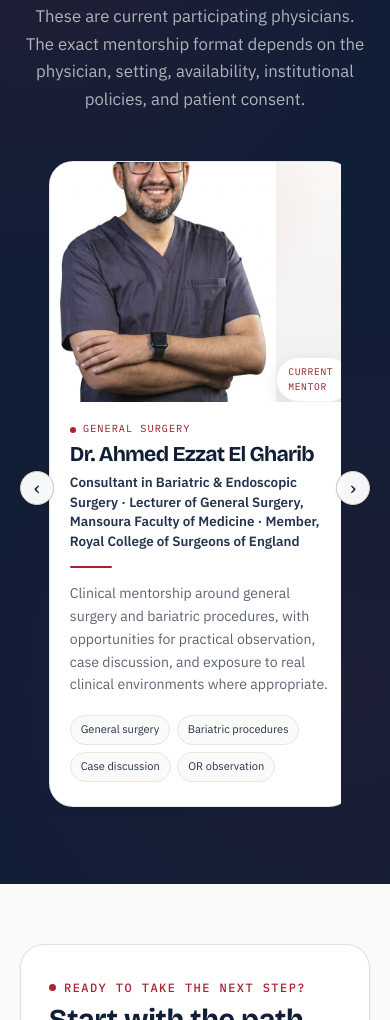
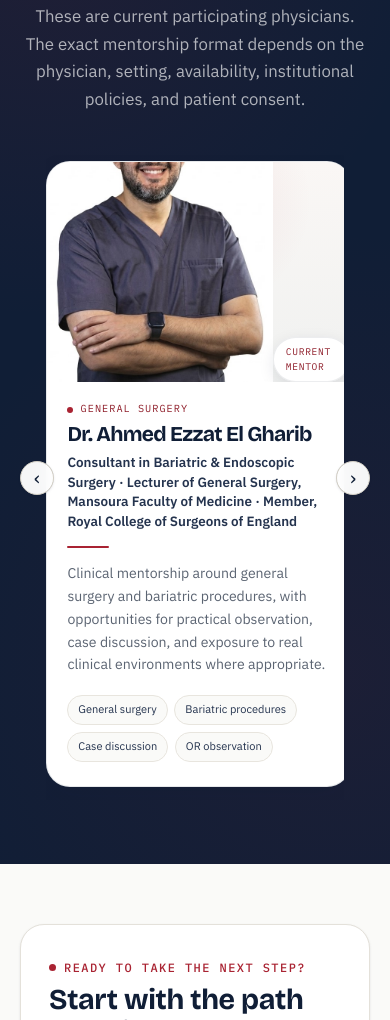
Before and after one commit to mustvfva17-cell/mentoro, a plain HTML site: page how-it-works.html in a window 390 px wide. Shown: the part 3448-4468 px from the top of the page. Drawn offline with nearby package versions, Linux system fonts and the light colour scheme; files whose address does not match are found by name.

Commit message:
Fix mentor directory carousel card and image sizing

```diff
--- a/styles.css
+++ b/styles.css
@@ -869,3 +869,60 @@
     min-height: 240px;
   }
 }
+
+
+/* Dedicated mentor directory carousel sizing */
+.how-profiles .mentor-carousel-shell {
+  width: 100%;
+  max-width: 100%;
+  box-sizing: border-box;
+  padding-inline: 2.7rem;
+}
+.how-profiles .current-mentors-grid {
+  display: flex !important;
+  flex-wrap: nowrap !important;
+  align-items: stretch;
+  width: 100%;
+  min-width: 0;
+  box-sizing: border-box;
+}
+.how-profiles .current-mentors-grid > .mentor-card-live,
+.how-profiles .current-mentors-grid > .mentor-network-note {
+  flex: 0 0 clamp(270px, 31%, 360px) !important;
+  width: auto !important;
+  max-width: none !important;
+}
+.how-profiles .current-mentors-grid .mentor-card-photo-wrap {
+  flex: 0 0 270px;
+  height: 270px;
+  min-height: 270px;
+  max-height: 270px;
+  overflow: hidden;
+}
+.how-profiles .current-mentors-grid .mentor-card-photo-wrap img {
+  display: block;
+  width: 100%;
+  height: 100%;
+  object-fit: contain;
+  object-position: center bottom;
+}
+.how-profiles .current-mentors-grid .mentor-card-content {
+  flex: 1 1 auto;
+  min-width: 0;
+  overflow-wrap: anywhere;
+}
+@media (max-width: 700px) {
+  .how-profiles .mentor-carousel-shell {
+    padding-inline: 1.65rem;
+  }
+  .how-profiles .current-mentors-grid > .mentor-card-live,
+  .how-profiles .current-mentors-grid > .mentor-network-note {
+    flex-basis: min(78vw, 320px) !important;
+  }
+  .how-profiles .current-mentors-grid .mentor-card-photo-wrap {
+    flex-basis: 220px;
+    height: 220px;
+    min-height: 220px;
+    max-height: 220px;
+  }
+}
```
